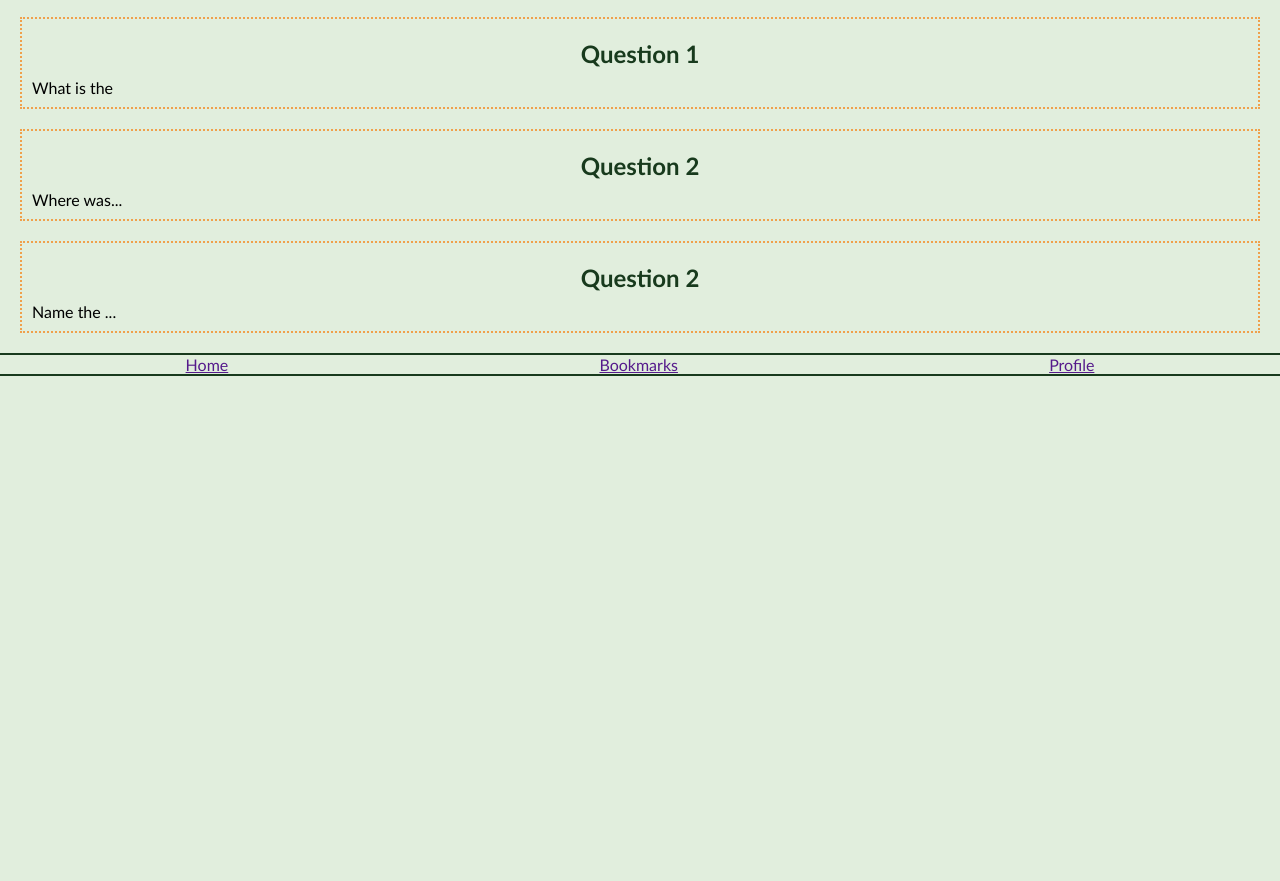
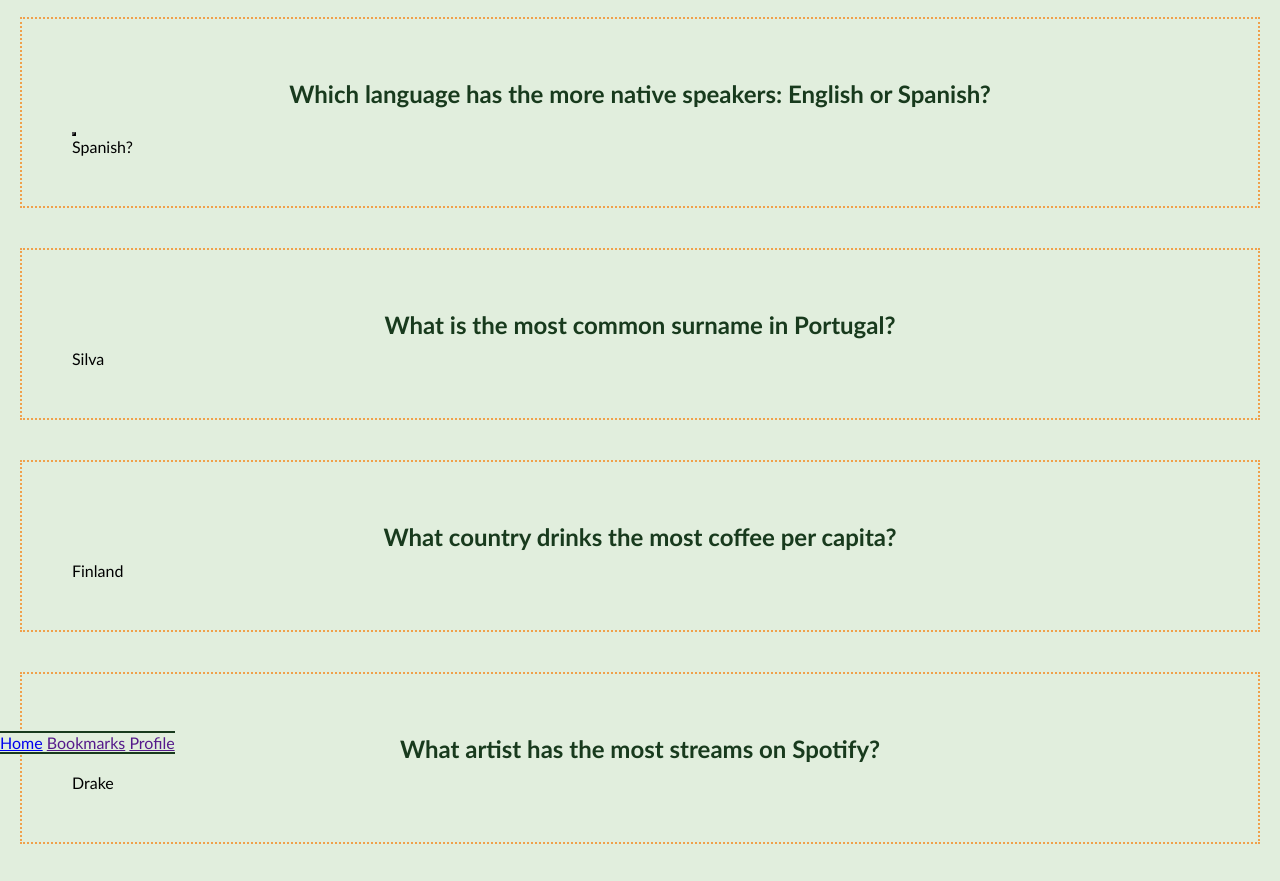
Before and after one commit to andrestack/spiced-projects, a plain HTML site: page index.html in a window 1280 px wide. Shown: the part 46-927 px from the top of the page. Before the commit the page ends 800 px from the top, so only its background shows below. Drawn offline with Linux system fonts and the light colour scheme.

Commit message:
Add all questions and body

```diff
--- a/index.html
+++ b/index.html
@@ -8,26 +8,42 @@
     <link rel="stylesheet" href="./styles.css" />
   </head>
 
+  <body>
     <h1 class="feature-title">Quiz App</h1>
 
     <article class="Question1">
-    <h2>Question 1</h2>
-    <p>What is the</p>
+      <h2>Which language has the more native speakers: English or Spanish?</h2>
+      <button></button>
+      <p class="Answer1">Spanish?</p>
     </article>
+    <article class="Question2">
+      <h2>What is the most common surname in Portugal?</h2>
 
-  <article class="Question2">
-    <h2>Question 2</h2>
-    <p>Where was...</p>
+      <p class="Answer2">Silva</p>
     </article>
 
     <article class="Question3">
-    <h2>Question 2</h2>
-    <p>Name the ...</p>
+      <h2>What country drinks the most coffee per capita?</h2>
+
+      <p class="Answer3">Finland</p>
     </article>
 
-  <body>
+    <article class="Question4">
+      <h2>What artist has the most streams on Spotify?</h2>
+
+      <p class="Answer4">Drake</p>
+    </article>
+
+    <article class="Question5">
+      <h2>
+        Queen guitarist Brian May is also an expert in what scientific field?
+      </h2>
+
+      <p class="Answer5">Astrophysics</p>
+    </article>
+
     <footer class="container">
-      <a href="">Home</a>
+      <a href="./index.html">Home</a>
       <a href="">Bookmarks</a>
       <a href="">Profile</a>
     </footer>
--- a/styles.css
+++ b/styles.css
@@ -2,8 +2,9 @@
   box-sizing: border-box;
   margin: 0px;
   padding: 0px;
-    background-color: #E1EEDD;
-    font-family: 'Trebuchet MS', 'Lucida Sans Unicode', 'Lucida Grande', 'Lucida Sans', Arial, sans-serif;
+  background-color: #e1eedd;
+  font-family: "Trebuchet MS", "Lucida Sans Unicode", "Lucida Grande",
+    "Lucida Sans", Arial, sans-serif;
 }
 
 body {
@@ -13,41 +14,54 @@ body {
 h1 {
   border: solid 2px;
   text-align: center;
-color: #183A1D;
-background-color: #F0A04B;
+  color: #183a1d;
+  background-color: #f0a04b;
 }
 
 h2 {
   margin: 10px;
-color: #183A1D;
+  color: #183a1d;
   text-align: center;
-
 }
 
 .Question1 {
-    border: dotted 2px #F0A04B;
-    padding: 10px;
+  border: dotted 2px #f0a04b;
+  padding: 50px;
   margin: 20px;
 }
 
 .Question2 {
-    border: dotted 2px #F0A04B;
-    padding: 10px;
+  border: dotted 2px #f0a04b;
+  padding: 50px;
   margin: 20px;
 }
 
 .Question3 {
-    border: dotted 2px #F0A04B;
-    padding: 10px;
+  border: dotted 2px #f0a04b;
+  padding: 50px;
   margin: 20px;
 }
 
-.container {
-    border-top: solid 2px #183A1D;
-    border-bottom: solid 2px #183A1D ;
-    display: flex;
-    flex-direction: flex-end;
-    justify-content: space-around;
+.Question4 {
+  border: dotted 2px #f0a04b;
+  padding: 50px;
+  margin: 20px;
 }
 
+.Question5 {
+  border: dotted 2px #f0a04b;
+  padding: 50px;
+  margin: 20px;
 }
+.container {
+  border-top: solid 2px #183a1d;
+  border-bottom: solid 2px #183a1d;
+  position: fixed;
+  bottom: 0;
+}
+
+body {
+  display: flex;
+  flex-direction: column;
+  height: 1400px;
+}
```
Lines whose indentation alone changed are shown as unchanged.
